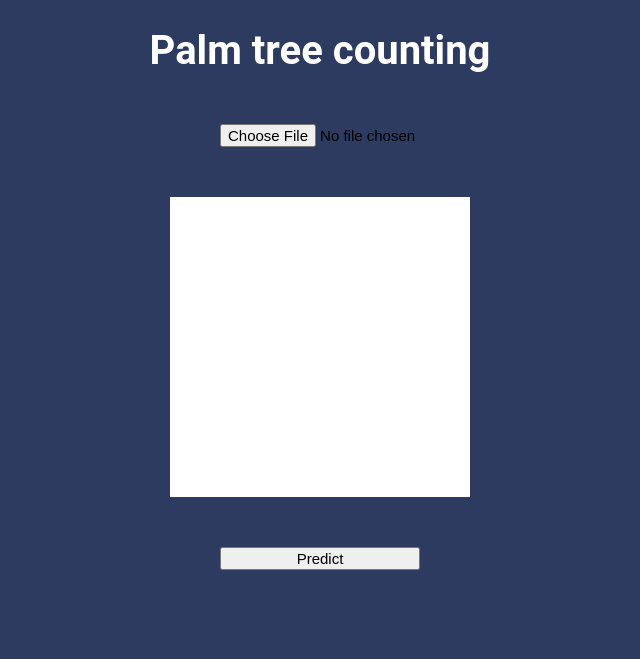
After one commit to Zidonaski/Palm_tree_counting, a Flask app: template templates/index.html in a window 1280 px wide. The commit adds this page. Shown: the top 659 px of the page, without its empty margins (320-960 px from the left). Run offline with Flask 2, Linux system fonts and the light colour scheme; the template is opened without the code that fills it, so the values that code supplies are empty.

Commit message:
add app.py(flask) and move index to templates and styles to static

```diff
--- /dev/null
+++ b/app.py
@@ -0,0 +1,17 @@
+from flask import Flask , render_template , request,url_for
+import os
+app = Flask(__name__)
+app.config['UPLOAD_FOLDER']="static/images"
+@app.route('/')
+def index():
+    return render_template("index.html")
+@app.route('/predict' ,methods=["POST"])
+def predict():
+    file=request.files['img']
+    file.save(os.path.join(app.config['UPLOAD_FOLDER'], file.filename))
+    pth_img=os.path.join(app.config['UPLOAD_FOLDER'], file.filename)
+    uploaded=True
+    return render_template("index.html",pth_img=pth_img,uploaded=uploaded)
+
+if __name__=="__main__":
+    app.run(debug=False)
--- a/style.css
+++ b/static/css/style.css
@@ -1,25 +1,25 @@
 body{
-    background-color: rgb(65, 87, 134);
+    background-color: rgb(45, 59, 97);
 }
 h1{
     font-family: Roboto;
-    font-size: 55px;
+    font-size: 40px;
     text-align: center;
     color: white;
 }
 input{
     display: block;
-    width: 500px;
-    font-size: 30px;
+    width: 200px;
+    font-size: 15px;
     margin: 50px auto;
 }
-.display_img
-{
-    width: 400px;
-    height: 300px;
-    margin: 10px auto;
+div{
+
+    width: 200px;
+    height: 200px;
+    margin: 50px auto;
     background-color: white;
-    border: 3px red solid;
+
 }
 p{
     color: white;
@@ -27,6 +27,4 @@ p{
     width: 200px;
     height: 40px;
     margin: 20px auto;
-
-
 }
--- /dev/null
+++ b/templates/index.html
@@ -0,0 +1,25 @@
+<!DOCTYPE html>
+<html lang="en">
+<head>
+    <meta charset="UTF-8">
+    <meta http-equiv="X-UA-Compatible" content="IE=edge">
+    <meta name="viewport" content="width=device-width, initial-scale=1.0">
+    <link rel="stylesheet" href="{{ url_for('static', filename='css/style.css') }}">
+    <title>Palm tree counting</title>
+
+</head>
+<body>
+    <h1>Palm tree counting</h1>
+    <form method="POST" action='/predict' enctype="multipart/form-data">
+        <input type="file" accept="image/png, image/jpeg" name="img">
+        <div id="img_container" style="width: 300px;height: 300px;margin: 50px auto;background-color: white;">
+            {% if uploaded%}
+                <img src="{{pth_img}}" width="300px" >
+            {%endif%}
+        </div>
+        <input type="submit" value="Predict">
+    </form>
+
+    <p></p>
+</body>
+</html>
```
Also changed, not shown: index.html (deleted, +0 -20 lines), templates/predict.html (added, +13 -0 lines), static/images/cat.jpeg (added).
